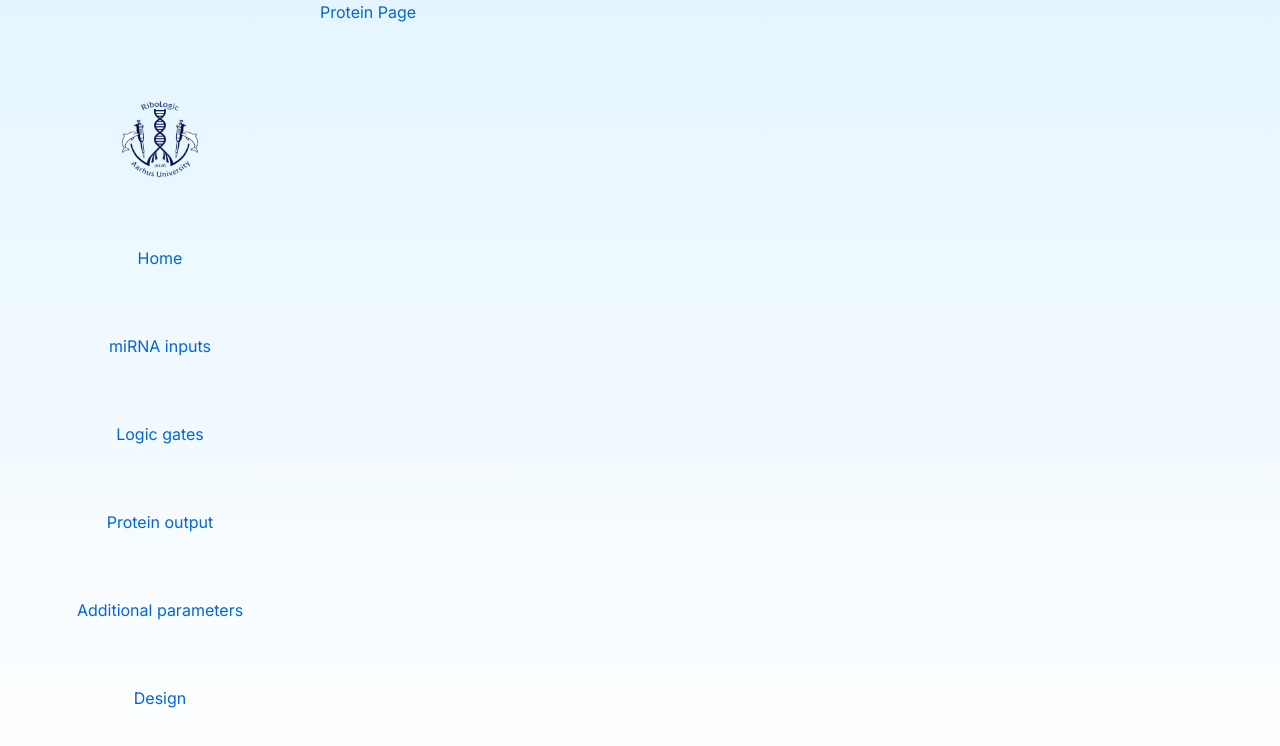
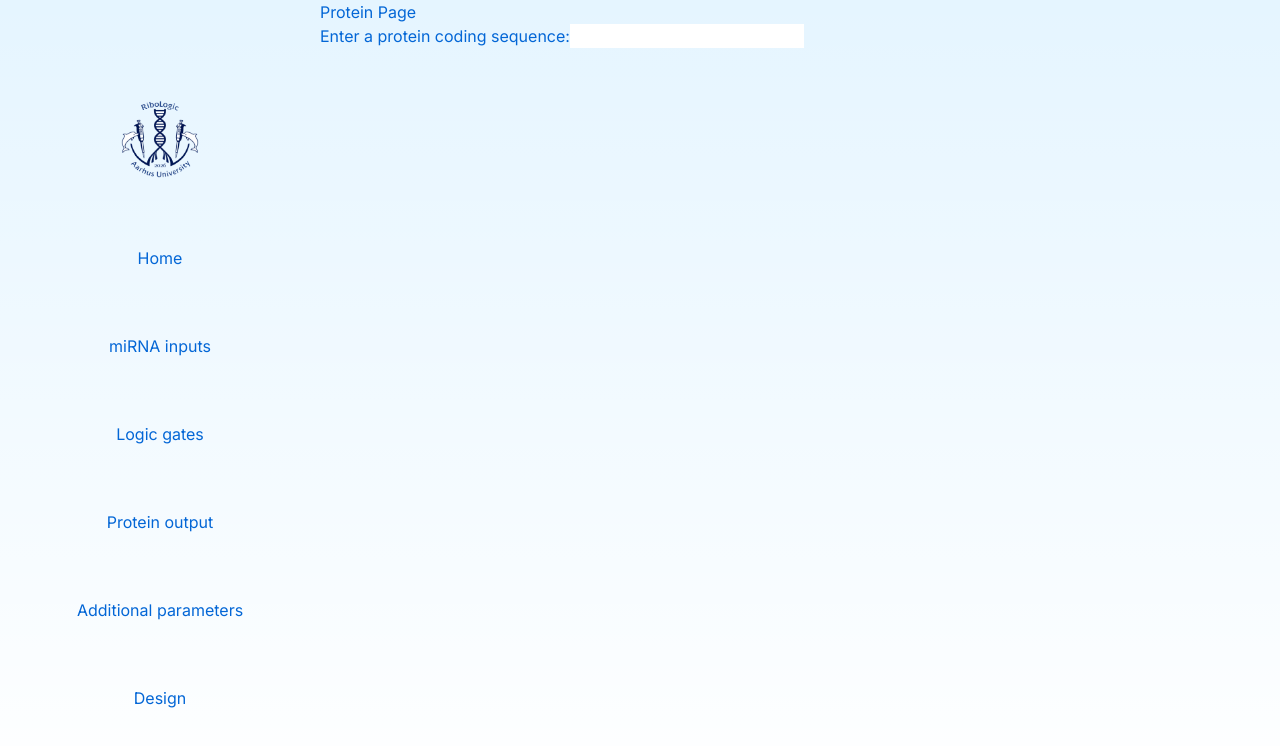
Before and after one commit to HenrikMengkrogen/RL_AROS_MERGE, a Next.js app: page /protein in a window 1280 px wide. Shown: the top 746 px of the page. Built offline with nearby package versions, Linux system fonts and the light colour scheme.

Commit message:
Add input fields for all varables in designContext

```diff
--- a/app/additional/page.tsx
+++ b/app/additional/page.tsx
@@ -1,3 +1,13 @@
+"use client";
+import {SpacerInputField, InitToeholdInputField, BDomainInputField, Toehold2InputField, RbsInputField} from "../components"
+
 export default function Page() {
-  return <p>Additional Page</p>;
+  return(<div> <p>Additional parameters Page</p>
+    <SpacerInputField />
+    <RbsInputField />
+    <InitToeholdInputField />
+    <BDomainInputField />
+    <Toehold2InputField />
+    </div>
+  );
 }
--- a/app/components.tsx
+++ b/app/components.tsx
@@ -22,8 +22,6 @@ export function useInputmiRNA(index : number) {
 }
 
 export function MiRNAInputField(inputProps: any) {
-  const idesignContext: IDesignContext = useContext(DesignContext);
-  console.log(idesignContext.miRNA_list[0])
   return(
     <div>
     <form>
@@ -40,3 +38,136 @@ export function MiRNAInputField(inputProps: any) {
       </div>
   );
 }
+
+
+export function ProteinInputField() {
+  const idesignContext: IDesignContext = useContext(DesignContext);
+  function handleChange(e: any) {
+    idesignContext.setProtein(e.target.value)
+  }
+  return(
+    <div>
+    <form>
+          <label>
+          Enter a protein coding sequence:
+          <input
+          name='inp_sequence'
+            type="text"
+            defaultValue={idesignContext.protein}
+            onChange={handleChange}
+          />
+        </label>
+      </form>
+      </div>
+  );
+}
+
+export function SpacerInputField() {
+  const idesignContext: IDesignContext = useContext(DesignContext);
+  function handleChange(e: any) {
+    idesignContext.setSpacer(e.target.value)
+  }
+  return(
+    <div>
+    <form>
+          <label>
+          Enter a spacer sequence or length:
+          <input
+          name='inp_sequence'
+            type="text"
+            defaultValue={idesignContext.spacer}
+            onChange={handleChange}
+          />
+        </label>
+      </form>
+      </div>
+  );
+}
+
+export function RbsInputField() {
+  const idesignContext: IDesignContext = useContext(DesignContext);
+  function handleChange(e: any) {
+    idesignContext.setRbs_site(e.target.value)
+  }
+  return(
+    <div>
+    <form>
+          <label>
+          Enter the ribosomal binding site sequence:
+          <input
+          name='inp_sequence'
+            type="text"
+            defaultValue={idesignContext.rbs_site}
+            onChange={handleChange}
+          />
+        </label>
+      </form>
+      </div>
+  );
+}
+
+export function InitToeholdInputField() {
+  const idesignContext: IDesignContext = useContext(DesignContext);
+  function handleChange(e: any) {
+    idesignContext.setInit_toehold(e.target.value)
+  }
+  return(
+    <div>
+    <form>
+          <label>
+          Enter the initial toehold sequence:
+          <input
+          name='inp_sequence'
+            type="text"
+            defaultValue={idesignContext.init_toehold}
+            onChange={handleChange}
+          />
+        </label>
+      </form>
+      </div>
+  );
+}
+
+export function BDomainInputField() {
+  const idesignContext: IDesignContext = useContext(DesignContext);
+  function handleChange(e: any) {
+    idesignContext.setB_domain(e.target.value)
+  }
+  return(
+    <div>
+    <form>
+          <label>
+          Enter the B Domain sequence:
+          <input
+          name='inp_sequence'
+            type="text"
+            defaultValue={idesignContext.b_domain}
+            onChange={handleChange}
+          />
+        </label>
+      </form>
+      </div>
+  );
+}
+
+export function Toehold2InputField() {
+  const idesignContext: IDesignContext = useContext(DesignContext);
+  function handleChange(e: any) {
+    idesignContext.setToehold2(e.target.value)
+  }
+  return(
+    <div>
+    <form>
+          <label>
+          Enter the second toehold sequence:
+          <input
+          name='inp_sequence'
+            type="text"
+            defaultValue={idesignContext.toehold2}
+            onChange={handleChange}
+          />
+        </label>
+      </form>
+      </div>
+  );
+}
--- a/app/protein/page.tsx
+++ b/app/protein/page.tsx
@@ -1,3 +1,13 @@
+"use client";
+import {ProteinInputField} from "../components"
+
 export default function Page() {
-  return <p>Protein Page</p>;
+  return (
+  <div>
+    <p>Protein Page</p>
+    <ProteinInputField />
+  </div>
+
+
+  );
 }
```
